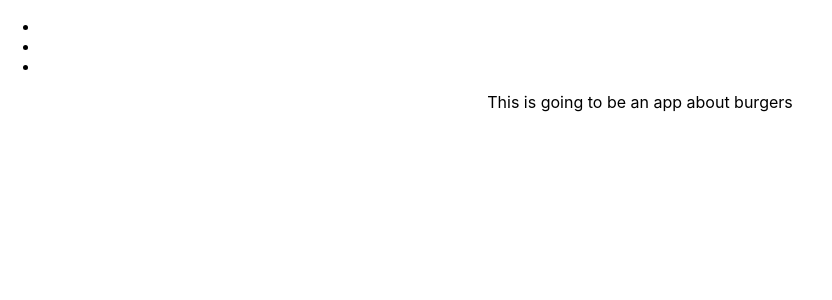
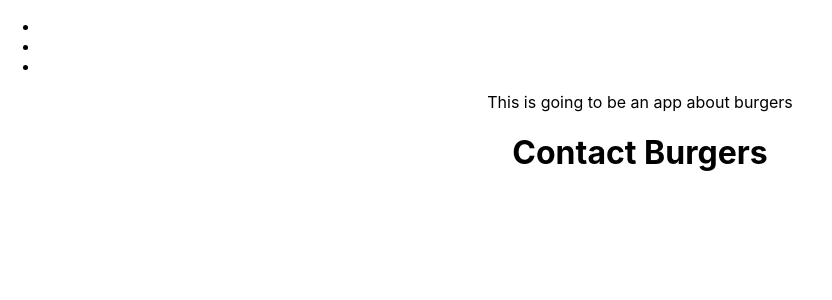
Before and after one commit to elcarp/bangkok-burger-list, a React (Create React App) app: page /contact in a window 1280 px wide. Shown: the top 300 px of the page, without its empty margins (0-832 px from the left). Built offline with nearby package versions, Linux system fonts and the light colour scheme.

Commit message:
routing WIP

```diff
--- a/src/App.tsx
+++ b/src/App.tsx
@@ -2,19 +2,14 @@ import './App.css'
 import React from 'react'
 import Navigation from './layouts/nav'
 import Main from './layouts/main'
-import { Router } from 'react-router-dom'
+import { BrowserRouter as Router } from 'react-router-dom'
 
 function App() {
-	return (<>
-		 {/* <div className='App'>
-		 	<img src={burger} className='App-logo' alt='burger' />
-		 	<p>This is going to be an app about burgers</p>
-		 </div>
-		 <Router> */}
+	return (
+		<Router>
 			<Navigation />
 			<Main />
-		 {/* </Router> */}
-		</>
+		</Router>
 	)
 }
 
--- a/src/layouts/main.tsx
+++ b/src/layouts/main.tsx
@@ -1,9 +1,8 @@
 import React from 'react'
 import { Route, Switch } from 'react-router-dom'
-// import burger from './burger.png'
-// import Home from '../pages/home'
-// import Quote from '../pages/quote'
-// import Transactions from '../pages/transactions'
+import About from '../pages/about'
+import Contact from '../pages/contact'
+import Home from '../pages/home'
 
 function Main() {
 	return (
@@ -11,6 +10,17 @@ function Main() {
 			<div className='App'>
 				{/* <img src={burger} className='App-logo' alt='burger' /> */}
 				<p>This is going to be an app about burgers</p>
+				<Switch>
+					<Route path='/transfer-app/transactions'>
+						<About />
+					</Route>
+					<Route path='/contact'>
+						<Contact />
+					</Route>
+					<Route path='/'>
+						<Home />
+					</Route>
+				</Switch>
 			</div>
 		</>
 	)
--- /dev/null
+++ b/src/pages/about/index.tsx
@@ -0,0 +1,12 @@
+import React, { FunctionComponent } from 'react'
+import { Link } from 'react-router-dom'
+
+const About: FunctionComponent = () => {
+	return (
+		<>
+			<h1>About Burgers</h1>
+		</>
+	)
+}
+
+export default About
--- /dev/null
+++ b/src/pages/contact/index.tsx
@@ -0,0 +1,12 @@
+import React, { FunctionComponent } from 'react'
+import { Link } from 'react-router-dom'
+
+const Contact: FunctionComponent = () => {
+	return (
+		<>
+			<h1>Contact Burgers</h1>
+		</>
+	)
+}
+
+export default Contact
--- /dev/null
+++ b/src/pages/home/index.tsx
@@ -0,0 +1,26 @@
+import React, { FunctionComponent } from 'react'
+import { Link } from 'react-router-dom'
+
+const Home: FunctionComponent = () => {
+	return (
+		<>
+			<h1>I want to...</h1>
+			<div className='cta-wrapper'>
+				{/* <Link to='/transfer-app/quote'>
+					<div className='cta'>
+						Create a transaction{' '}
+						<i className='fa fa-pencil' aria-hidden='true'></i>
+					</div>
+				</Link> */}
+				{/* <Link to='/transfer-app/transactions'>
+					<div className='cta'>
+						Review a transaction{' '}
+						<i className='fa fa-table' aria-hidden='true'></i>
+					</div>
+				</Link> */}
+			</div>
+		</>
+	)
+}
+
+export default Home
```
Also changed, not shown: 1 other file (tests, documents, lock files or other folders).
